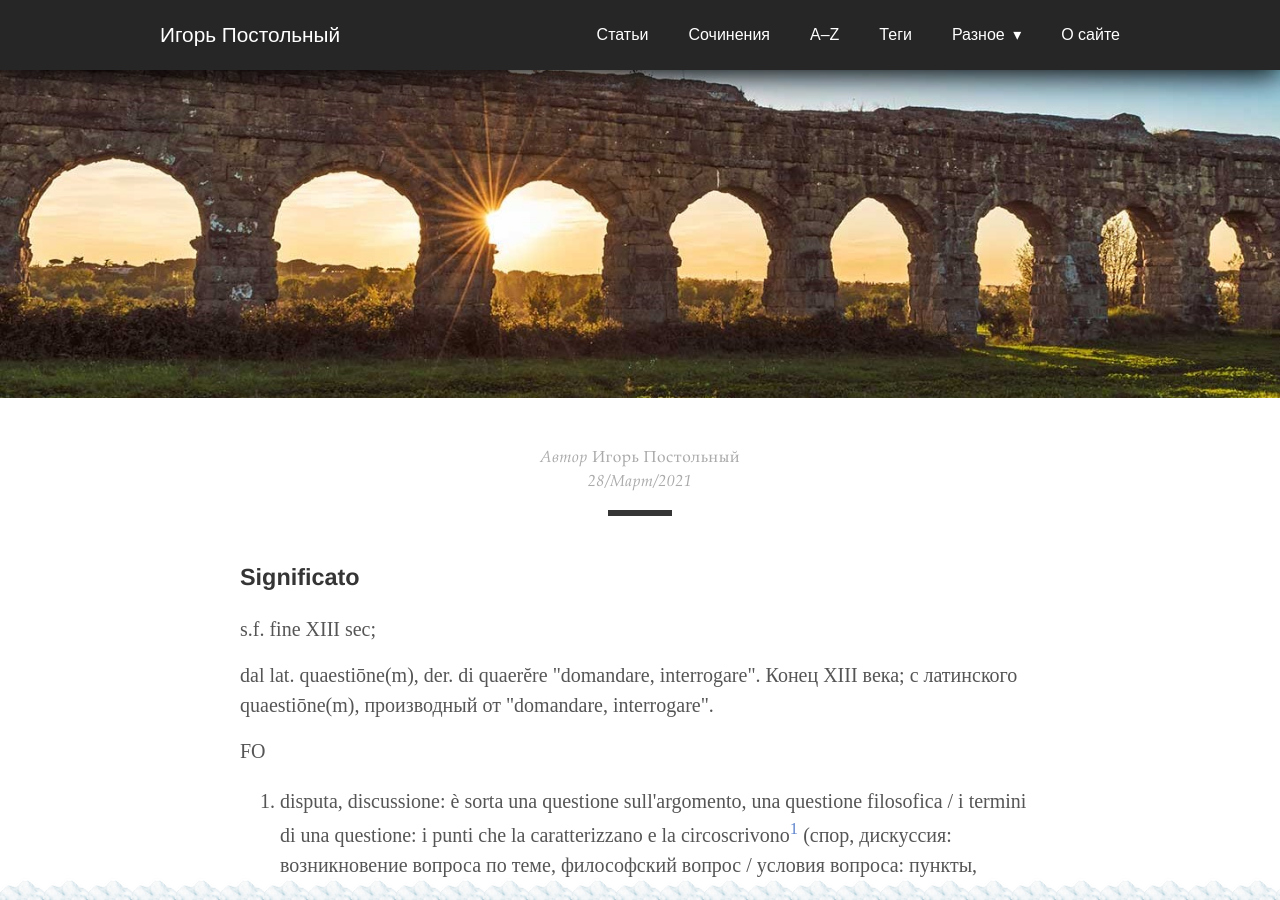
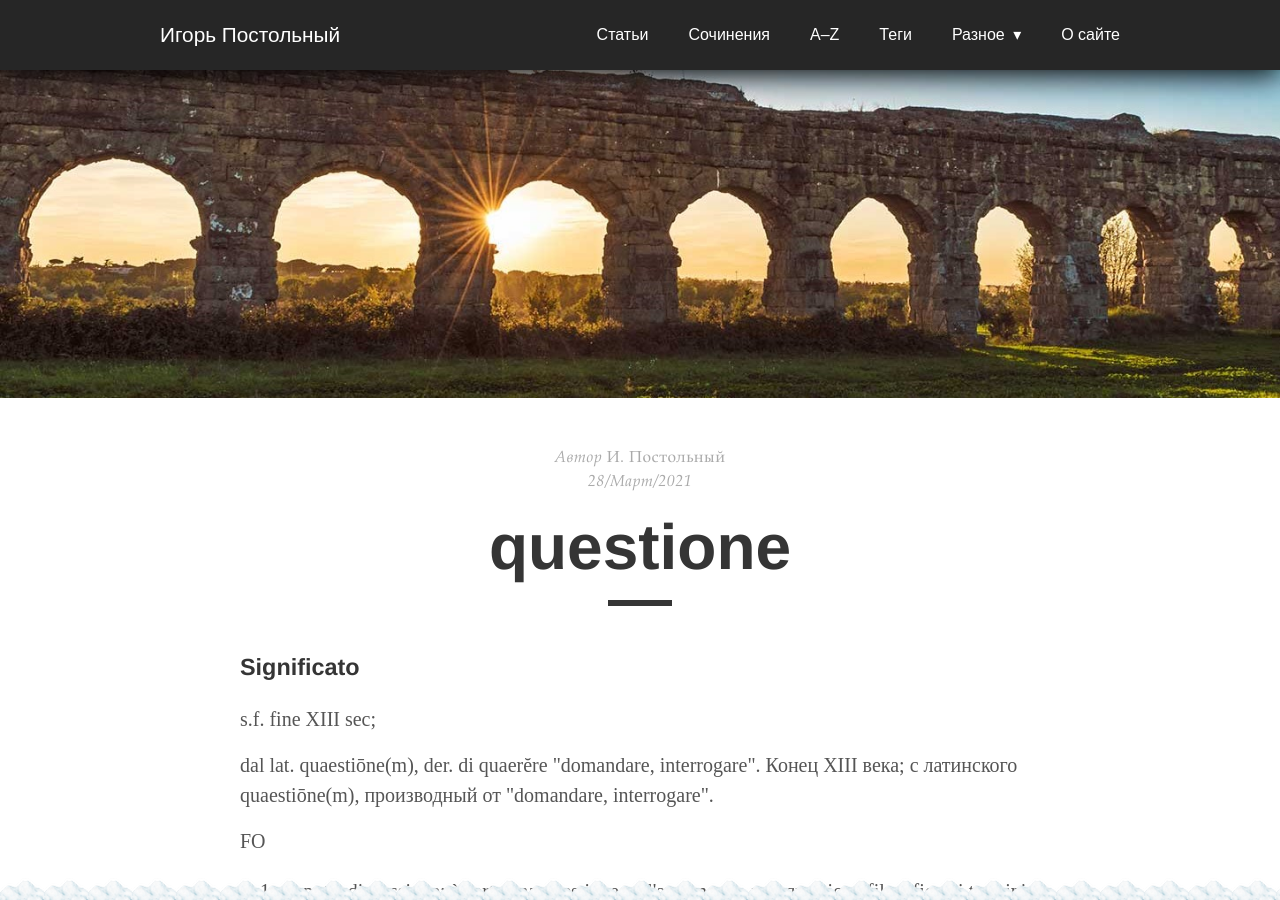
Before and after one commit to postolny/postolny.github.io, a Jekyll site: the page built from _posts/2021-03-28-questione.md, in a window 1280 px wide and 900 px high. Built offline with Jekyll 4.4.1, drawn with Linux system fonts in a browser that asks for light colours; nearby versions of some CDN libraries; our own code applies the rules of GitHub Pages for plain Markdown files.

Commit message:
Update 2021-03-28-questione.md

```diff
--- a/_posts/2021-03-28-questione.md
+++ b/_posts/2021-03-28-questione.md
@@ -1,7 +1,7 @@
 ---
 layout: post
 title: "questione"
-description: "fine XIII sec; dal lat. quaestiōne(m), der. di quaerĕre "domandare, interrogare". Конец XIII века; с латинского quaestiōne(m), производный от "domandare, interrogare"."
+description: "fine XIII sec; dal lat. quaestiōne(m), der. di quaerĕre \"domandare, interrogare\". Конец XIII века; с латинского quaestiōne(m), производный от \"domandare, interrogare\"."
 author: "И. Постольный"
 comments: false
 categories: q
```
